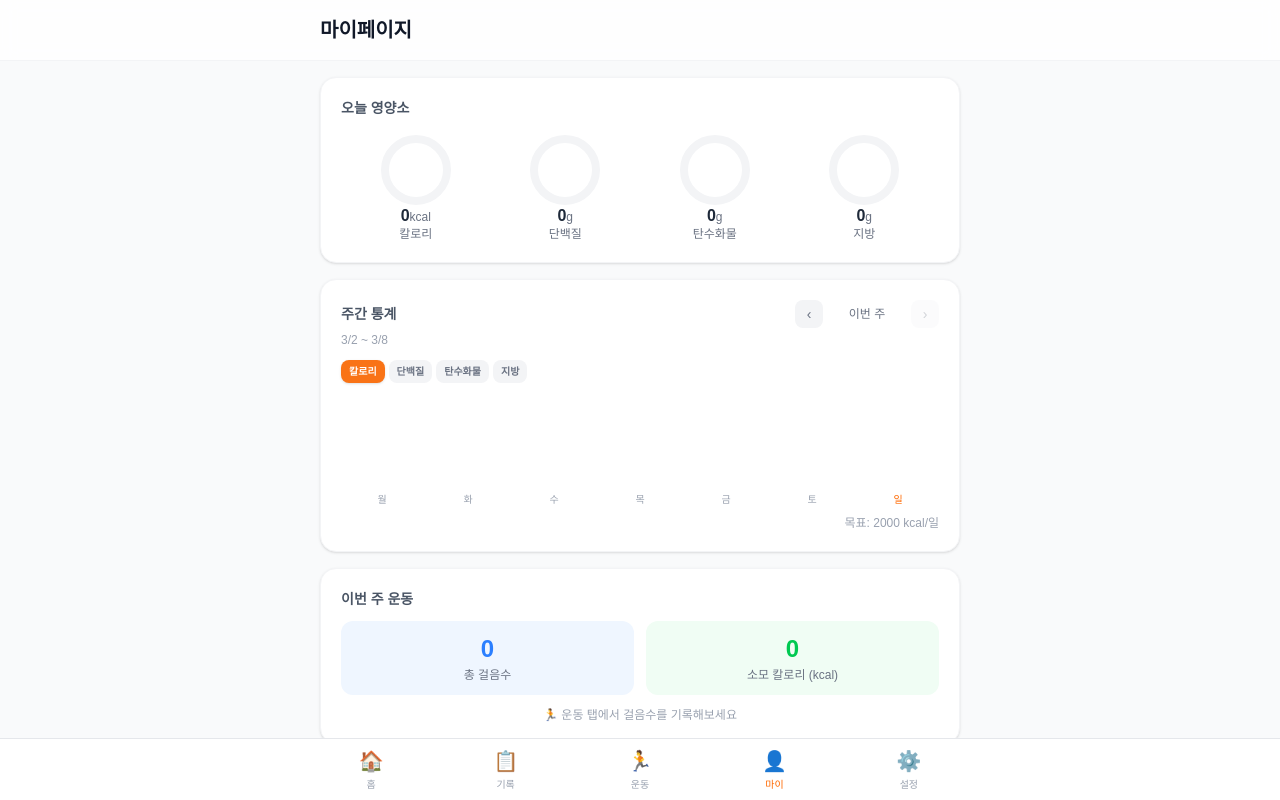
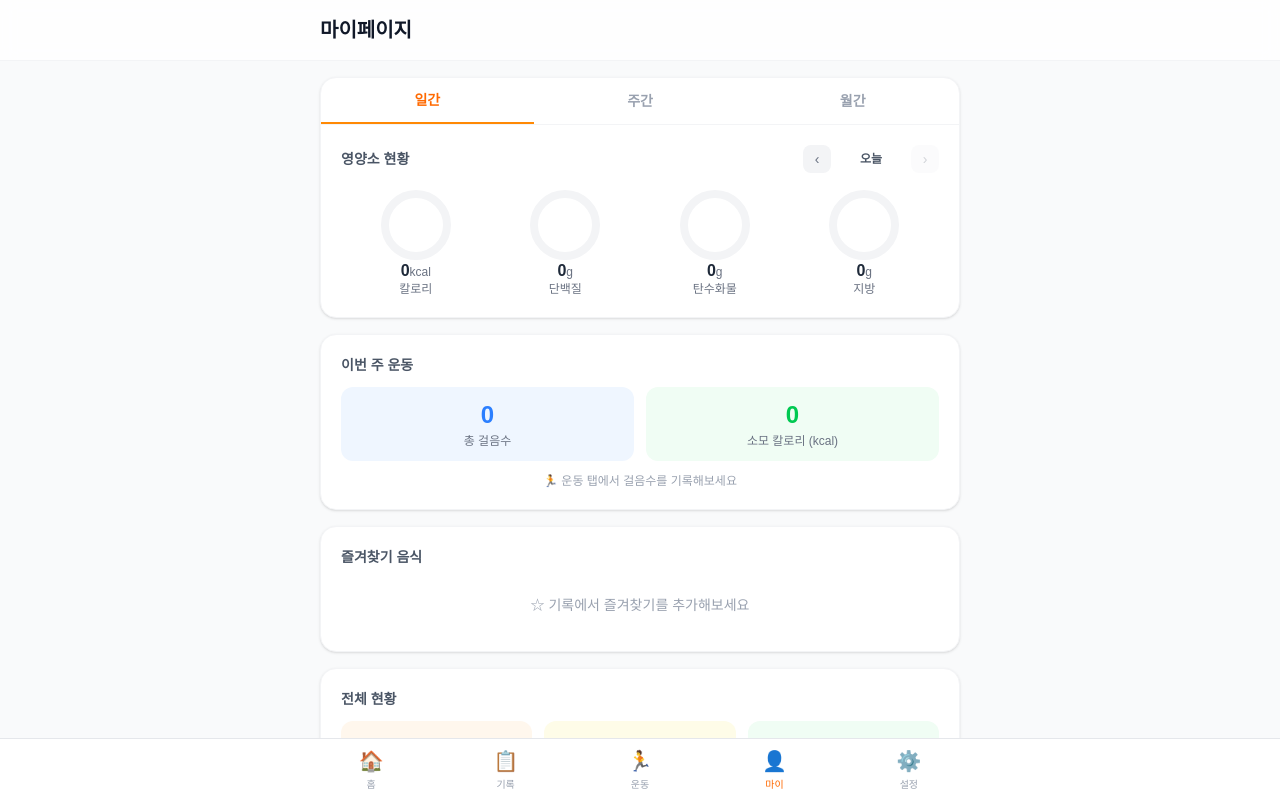
Before and after one commit to crepasgroup/foodscan, a Next.js app: page /mypage in a window 1280 px wide. Shown: the top 800 px of the page. Built offline with nearby package versions, Linux system fonts and the light colour scheme.

Commit message:
마이페이지: 일간/주간/월간 탭 + 화살표 네비게이션 추가

```diff
--- a/app/mypage/page.tsx
+++ b/app/mypage/page.tsx
@@ -1,12 +1,12 @@
 "use client";
 
-import { useState } from "react";
+import { useState, useMemo } from "react";
 import { useApp } from "../context/AppContext";
 import { useDailyStats, getLocalDateStr } from "../hooks/useDailyStats";
 import NutrientRing from "../components/NutrientRing";
 
 const WEEKDAY = ["일", "월", "화", "수", "목", "금", "토"];
-
+type ViewMode = "day" | "week" | "month";
 type StatKey = "calories" | "protein" | "carbs" | "fat";
 
 const STAT_OPTIONS: { key: StatKey; label: string; unit: string; color: string; barColor: string }[] = [
@@ -16,32 +16,112 @@ const STAT_OPTIONS: { key: StatKey; label: string; unit: string; color: string;
   { key: "fat", label: "지방", unit: "g", color: "#f43f5e", barColor: "bg-rose-400" },
 ];
 
+function NavArrows({
+  onPrev, onNext, disableNext, label,
+}: { onPrev: () => void; onNext: () => void; disableNext: boolean; label: string }) {
+  return (
+    <div className="flex items-center gap-1">
+      <button onClick={onPrev} className="w-7 h-7 flex items-center justify-center rounded-lg bg-gray-100 text-gray-500 hover:bg-gray-200 text-sm transition-colors">‹</button>
+      <span className="text-xs text-gray-600 min-w-[72px] text-center font-semibold">{label}</span>
+      <button onClick={onNext} disabled={disableNext} className="w-7 h-7 flex items-center justify-center rounded-lg bg-gray-100 text-gray-500 hover:bg-gray-200 text-sm transition-colors disabled:opacity-30">›</button>
+    </div>
+  );
+}
+
 export default function MyPage() {
   const { history, favorites, removeFavorite, settings, exerciseRecords } = useApp();
+  const [viewMode, setViewMode] = useState<ViewMode>("day");
+  const [dayOffset, setDayOffset] = useState(0);
+  const [weekOffset, setWeekOffset] = useState(0);
+  const [monthOffset, setMonthOffset] = useState(0);
   const [weekStat, setWeekStat] = useState<StatKey>("calories");
-  const [weekOffset, setWeekOffset] = useState(0);
 
-  const { todayTotals, weeklyData, weekRangeLabel } = useDailyStats(history, weekOffset);
   const goals = settings.goals;
   const weight = settings.weight ?? 65;
+  const today = getLocalDateStr();
+
+  // ── 일간 ──
+  const selectedDate = useMemo(() => {
+    const d = new Date();
+    d.setDate(d.getDate() + dayOffset);
+    return getLocalDateStr(d);
+  }, [dayOffset]);
+
+  const dayLabel = useMemo(() => {
+    if (dayOffset === 0) return "오늘";
+    if (dayOffset === -1) return "어제";
+    const [, m, d] = selectedDate.split("-");
+    return `${parseInt(m)}/${parseInt(d)}`;
+  }, [dayOffset, selectedDate]);
+
+  const dayTotals = useMemo(() => {
+    return history
+      .filter((r) => r.date === selectedDate)
+      .reduce(
+        (acc, r) => ({
+          calories: acc.calories + r.nutrition.nutrition.calories - (r.leftoverCalories || 0),
+          protein: acc.protein + r.nutrition.nutrition.protein,
+          carbs: acc.carbs + r.nutrition.nutrition.carbs,
+          fat: acc.fat + r.nutrition.nutrition.fat,
+        }),
+        { calories: 0, protein: 0, carbs: 0, fat: 0 }
+      );
+  }, [history, selectedDate]);
+
+  // ── 주간 ──
+  const { weeklyData, weekRangeLabel } = useDailyStats(history, weekOffset);
+  const weekLabel = weekOffset === 0 ? "이번 주" : weekOffset === -1 ? "지난 주" : `${Math.abs(weekOffset)}주 전`;
 
   const activeStat = STAT_OPTIONS.find((s) => s.key === weekStat)!;
+  const getStatVal = (d: { calories: number; protein: number; carbs: number; fat: number }) =>
+    weekStat === "calories" ? d.calories : weekStat === "protein" ? d.protein : weekStat === "carbs" ? d.carbs : d.fat;
+  const maxWeekVal = Math.max(...weeklyData.map(getStatVal), goals[weekStat === "calories" ? "calories" : weekStat]);
 
-  const weekGoalValue = goals[weekStat === "calories" ? "calories" : weekStat];
-  const getStatVal = (d: { date: string; calories: number; protein: number; carbs: number; fat: number }) =>
-    weekStat === "calories" ? d.calories : weekStat === "protein" ? d.protein : weekStat === "carbs" ? d.carbs : d.fat;
-  const maxWeekVal = Math.max(...weeklyData.map(getStatVal), weekGoalValue);
+  const weekTotals = useMemo(() =>
+    weeklyData.reduce((s, d) => ({ calories: s.calories + d.calories, protein: s.protein + d.protein, carbs: s.carbs + d.carbs, fat: s.fat + d.fat }),
+      { calories: 0, protein: 0, carbs: 0, fat: 0 }), [weeklyData]);
 
-  // 주간 운동 합계
   const weekExercise = weeklyData.reduce((sum, d) => {
     const ex = exerciseRecords.find((r) => r.date === d.date);
-    return {
-      steps: sum.steps + (ex?.steps || 0),
-      calories: sum.calories + (ex?.caloriesBurned || 0),
-    };
+    return { steps: sum.steps + (ex?.steps || 0), calories: sum.calories + (ex?.caloriesBurned || 0) };
   }, { steps: 0, calories: 0 });
 
-  const today = getLocalDateStr();
+  // ── 월간 ──
+  const monthlyData = useMemo(() => {
+    const now = new Date();
+    const target = new Date(now.getFullYear(), now.getMonth() + monthOffset, 1);
+    const y = target.getFullYear();
+    const m = target.getMonth();
+    const days = new Date(y, m + 1, 0).getDate();
+    return Array.from({ length: days }, (_, i) => {
+      const d = new Date(y, m, i + 1);
+      const dateStr = getLocalDateStr(d);
+      const recs = history.filter((r) => r.date === dateStr);
+      return recs.reduce(
+        (sum, r) => ({
+          ...sum,
+          calories: sum.calories + r.nutrition.nutrition.calories - (r.leftoverCalories || 0),
+          protein: sum.protein + r.nutrition.nutrition.protein,
+          carbs: sum.carbs + r.nutrition.nutrition.carbs,
+          fat: sum.fat + r.nutrition.nutrition.fat,
+        }),
+        { date: dateStr, day: i + 1, calories: 0, protein: 0, carbs: 0, fat: 0 }
+      );
+    });
+  }, [history, monthOffset]);
+
+  const monthLabel = useMemo(() => {
+    const now = new Date();
+    const d = new Date(now.getFullYear(), now.getMonth() + monthOffset, 1);
+    if (monthOffset === 0) return "이번 달";
+    return `${d.getFullYear()}년 ${d.getMonth() + 1}월`;
+  }, [monthOffset]);
+
+  const monthTotals = useMemo(() =>
+    monthlyData.reduce((s, d) => ({ calories: s.calories + d.calories, protein: s.protein + d.protein, carbs: s.carbs + d.carbs, fat: s.fat + d.fat }),
+      { calories: 0, protein: 0, carbs: 0, fat: 0 }), [monthlyData]);
+
+  const maxMonthVal = Math.max(...monthlyData.map(getStatVal), 1);
 
   return (
     <main className="min-h-screen bg-gray-50">
@@ -54,84 +134,82 @@ export default function MyPage() {
       </header>
 
       <div className="max-w-2xl mx-auto px-4 py-4 space-y-4">
-        {/* 오늘 현황 */}
-        <section className="bg-white rounded-2xl p-5 shadow-sm border border-gray-100">
-          <h2 className="text-sm font-semibold text-gray-600 mb-4">오늘 영양소</h2>
+
+        {/* 영양소 현황 통합 섹션 */}
+        <section className="bg-white rounded-2xl shadow-sm border border-gray-100 overflow-hidden">
+          {/* 탭 */}
+          <div className="flex border-b border-gray-100">
+            {(["day", "week", "month"] as ViewMode[]).map((mode) => (
+              <button
+                key={mode}
+                onClick={() => setViewMode(mode)}
+                className={`flex-1 py-3 text-sm font-semibold transition-colors ${
+                  viewMode === mode
+                    ? "text-orange-500 border-b-2 border-orange-400"
+                    : "text-gray-400 hover:text-gray-600"
+                }`}
+              >
+                {mode === "day" ? "일간" : mode === "week" ? "주간" : "월간"}
+              </button>
+            ))}
+          </div>
+
+          <div className="p-5">
+            {/* 네비게이션 */}
+            <div className="flex items-center justify-between mb-4">
+              <h2 className="text-sm font-semibold text-gray-600">영양소 현황</h2>
+              {viewMode === "day" && (
+                <NavArrows
+                  onPrev={() => setDayOffset((o) => o - 1)}
+                  onNext={() => setDayOffset((o) => Math.min(o + 1, 0))}
+                  disableNext={dayOffset === 0}
+                  label={dayLabel}
+                />
+              )}
+              {viewMode === "week" && (
+                <NavArrows
+                  onPrev={() => setWeekOffset((o) => o - 1)}
+                  onNext={() => setWeekOffset((o) => Math.min(o + 1, 0))}
+                  disableNext={weekOffset === 0}
+                  label={weekLabel}
+                />
+              )}
+              {viewMode === "month" && (
+                <NavArrows
+                  onPrev={() => setMonthOffset((o) => o - 1)}
+                  onNext={() => setMonthOffset((o) => Math.min(o + 1, 0))}
+                  disableNext={monthOffset === 0}
+                  label={monthLabel}
+                />
+              )}
+            </div>
+
+            {/* 일간 뷰 */}
+            {viewMode === "day" && (
               <div className="flex justify-around">
-            <NutrientRing
-              value={todayTotals.calories}
-              max={goals.calories}
-              label="칼로리"
-              unit="kcal"
-              color="#f97316"
-            />
-            <NutrientRing
-              value={todayTotals.protein}
-              max={goals.protein}
-              label="단백질"
-              unit="g"
-              color="#3b82f6"
-            />
-            <NutrientRing
-              value={todayTotals.carbs}
-              max={goals.carbs}
-              label="탄수화물"
-              unit="g"
-              color="#f59e0b"
-            />
-            <NutrientRing
-              value={todayTotals.fat}
-              max={goals.fat}
-              label="지방"
-              unit="g"
-              color="#f43f5e"
-            />
+                <NutrientRing value={dayTotals.calories} max={goals.calories} label="칼로리" unit="kcal" color="#f97316" />
+                <NutrientRing value={dayTotals.protein} max={goals.protein} label="단백질" unit="g" color="#3b82f6" />
+                <NutrientRing value={dayTotals.carbs} max={goals.carbs} label="탄수화물" unit="g" color="#f59e0b" />
+                <NutrientRing value={dayTotals.fat} max={goals.fat} label="지방" unit="g" color="#f43f5e" />
               </div>
-        </section>
+            )}
 
-        {/* 주간 차트 */}
-        <section className="bg-white rounded-2xl p-5 shadow-sm border border-gray-100">
-          {/* 헤더: 주간 네비게이션 */}
-          <div className="flex items-center justify-between mb-1">
-            <h2 className="text-sm font-semibold text-gray-600">주간 통계</h2>
-            <div className="flex items-center gap-1">
-              <button
-                onClick={() => setWeekOffset((o) => o - 1)}
-                className="w-7 h-7 flex items-center justify-center rounded-lg bg-gray-100 text-gray-500 hover:bg-gray-200 text-sm transition-colors"
-              >
-                ‹
-              </button>
-              <span className="text-xs text-gray-500 min-w-[80px] text-center font-medium">
-                {weekOffset === 0 ? "이번 주" : weekOffset === -1 ? "지난 주" : `${Math.abs(weekOffset)}주 전`}
-              </span>
-              <button
-                onClick={() => setWeekOffset((o) => Math.min(o + 1, 0))}
-                disabled={weekOffset === 0}
-                className="w-7 h-7 flex items-center justify-center rounded-lg bg-gray-100 text-gray-500 hover:bg-gray-200 text-sm transition-colors disabled:opacity-30"
-              >
-                ›
-              </button>
-            </div>
-          </div>
+            {/* 주간 뷰 */}
+            {viewMode === "week" && (
+              <>
                 <p className="text-xs text-gray-400 mb-3">{weekRangeLabel}</p>
-          {/* 영양소 선택 탭 */}
+                {/* 영양소 탭 */}
                 <div className="flex gap-1 mb-3">
                   {STAT_OPTIONS.map((s) => (
-              <button
-                key={s.key}
-                onClick={() => setWeekStat(s.key)}
-                className={`text-[10px] font-semibold px-2 py-1 rounded-lg transition-all ${
-                  weekStat === s.key
-                    ? "text-white shadow-sm"
-                    : "bg-gray-100 text-gray-500 hover:bg-gray-200"
-                }`}
-                style={weekStat === s.key ? { backgroundColor: s.color } : {}}
-              >
+                    <button key={s.key} onClick={() => setWeekStat(s.key)}
+                      className={`text-[10px] font-semibold px-2 py-1 rounded-lg transition-all ${weekStat === s.key ? "text-white shadow-sm" : "bg-gray-100 text-gray-500"}`}
+                      style={weekStat === s.key ? { backgroundColor: s.color } : {}}>
                       {s.label}
                     </button>
                   ))}
                 </div>
-          <div className="flex items-end justify-between gap-1 h-28">
+                {/* 바 차트 */}
+                <div className="flex items-end justify-between gap-1 h-24">
                   {weeklyData.map((d) => {
                     const val = getStatVal(d);
                     const pct = maxWeekVal > 0 ? (val / maxWeekVal) * 100 : 0;
@@ -139,54 +217,100 @@ export default function MyPage() {
                     const dow = WEEKDAY[new Date(d.date + "T12:00:00").getDay()];
                     return (
                       <div key={d.date} className="flex-1 flex flex-col items-center gap-1">
-                  <span className="text-[9px] text-gray-400">
-                    {val > 0 ? val : ""}
-                  </span>
-                  <div className="w-full flex items-end justify-center" style={{ height: "72px" }}>
-                    <div
-                      className={`w-full rounded-t-md transition-all duration-700 ${
-                        isToday ? activeStat.barColor : activeStat.barColor + "/40"
-                      }`}
-                      style={{ height: `${Math.max(pct, val > 0 ? 4 : 0)}%` }}
-                    />
+                        <span className="text-[9px] text-gray-400">{val > 0 ? val : ""}</span>
+                        <div className="w-full flex items-end justify-center" style={{ height: "60px" }}>
+                          <div className={`w-full rounded-t-md transition-all duration-700 ${isToday ? activeStat.barColor : activeStat.barColor + "/40"}`}
+                            style={{ height: `${Math.max(pct, val > 0 ? 4 : 0)}%` }} />
                         </div>
-                  <span className={`text-[10px] font-medium ${isToday ? "text-orange-500" : "text-gray-400"}`}>
-                    {dow}
-                  </span>
+                        <span className={`text-[10px] font-medium ${isToday ? "text-orange-500" : "text-gray-400"}`}>{dow}</span>
                       </div>
                     );
                   })}
                 </div>
-          <p className="text-xs text-gray-400 mt-2 text-right">
-            목표: {weekGoalValue} {activeStat.unit}/일
-          </p>
+                {/* 주간 합계 링 */}
+                <div className="mt-4 flex justify-around">
+                  <NutrientRing value={weekTotals.calories} max={goals.calories * 7} label="칼로리" unit="kcal" color="#f97316" />
+                  <NutrientRing value={weekTotals.protein} max={goals.protein * 7} label="단백질" unit="g" color="#3b82f6" />
+                  <NutrientRing value={weekTotals.carbs} max={goals.carbs * 7} label="탄수화물" unit="g" color="#f59e0b" />
+                  <NutrientRing value={weekTotals.fat} max={goals.fat * 7} label="지방" unit="g" color="#f43f5e" />
+                </div>
+                <p className="text-xs text-gray-400 mt-2 text-right">목표 대비 주간 합계</p>
+              </>
+            )}
+
+            {/* 월간 뷰 */}
+            {viewMode === "month" && (
+              <>
+                {/* 영양소 탭 */}
+                <div className="flex gap-1 mb-3">
+                  {STAT_OPTIONS.map((s) => (
+                    <button key={s.key} onClick={() => setWeekStat(s.key)}
+                      className={`text-[10px] font-semibold px-2 py-1 rounded-lg transition-all ${weekStat === s.key ? "text-white shadow-sm" : "bg-gray-100 text-gray-500"}`}
+                      style={weekStat === s.key ? { backgroundColor: s.color } : {}}>
+                      {s.label}
+                    </button>
+                  ))}
+                </div>
+                {/* 월간 바 차트 */}
+                <div className="flex items-end justify-between gap-px h-20">
+                  {monthlyData.map((d) => {
+                    const val = getStatVal(d);
+                    const pct = maxMonthVal > 0 ? (val / maxMonthVal) * 100 : 0;
+                    const isToday = d.date === today;
+                    return (
+                      <div key={d.date} className="flex-1 flex flex-col items-end justify-end" style={{ height: "80px" }}>
+                        <div className={`w-full rounded-t-sm transition-all duration-500 ${isToday ? activeStat.barColor : activeStat.barColor + "/50"}`}
+                          style={{ height: `${Math.max(pct, val > 0 ? 4 : 0)}%` }} />
+                      </div>
+                    );
+                  })}
+                </div>
+                {/* 날짜 레이블 (1, 10, 20, 말일만) */}
+                <div className="flex justify-between text-[9px] text-gray-400 mt-1 px-0.5">
+                  <span>1일</span>
+                  <span>10일</span>
+                  <span>20일</span>
+                  <span>{monthlyData.length}일</span>
+                </div>
+                {/* 월간 합계 */}
+                <div className="mt-4 grid grid-cols-4 gap-2">
+                  {[
+                    { label: "칼로리", value: monthTotals.calories, unit: "kcal", color: "text-orange-500" },
+                    { label: "단백질", value: monthTotals.protein, unit: "g", color: "text-blue-500" },
+                    { label: "탄수화물", value: monthTotals.carbs, unit: "g", color: "text-amber-500" },
+                    { label: "지방", value: monthTotals.fat, unit: "g", color: "text-rose-500" },
+                  ].map((s) => (
+                    <div key={s.label} className="bg-gray-50 rounded-xl p-2 text-center">
+                      <p className={`text-sm font-extrabold ${s.color}`}>{s.value.toLocaleString()}</p>
+                      <p className="text-[9px] text-gray-400 mt-0.5">{s.label}</p>
+                      <p className="text-[9px] text-gray-300">{s.unit}</p>
+                    </div>
+                  ))}
+                </div>
+                <p className="text-xs text-gray-400 mt-2 text-right">월간 합계</p>
+              </>
+            )}
+          </div>
         </section>
 
-        {/* 이번주 운동 섹션 */}
+        {/* 운동 현황 (주간 기준) */}
         <section className="bg-white rounded-2xl p-5 shadow-sm border border-gray-100">
           <h2 className="text-sm font-semibold text-gray-600 mb-3">
             {weekOffset === 0 ? "이번 주 운동" : weekOffset === -1 ? "지난 주 운동" : `${Math.abs(weekOffset)}주 전 운동`}
           </h2>
           <div className="grid grid-cols-2 gap-3">
             <div className="bg-blue-50 rounded-xl p-3 text-center">
-              <p className="text-2xl font-extrabold text-blue-500">
-                {weekExercise.steps.toLocaleString()}
-              </p>
+              <p className="text-2xl font-extrabold text-blue-500">{weekExercise.steps.toLocaleString()}</p>
               <p className="text-xs text-gray-500 mt-0.5">총 걸음수</p>
             </div>
             <div className="bg-green-50 rounded-xl p-3 text-center">
-              <p className="text-2xl font-extrabold text-green-500">
-                {weekExercise.calories}
-              </p>
+              <p className="text-2xl font-extrabold text-green-500">{weekExercise.calories}</p>
               <p className="text-xs text-gray-500 mt-0.5">소모 칼로리 (kcal)</p>
             </div>
           </div>
           {weekExercise.steps === 0 && (
-            <p className="text-xs text-gray-400 text-center mt-3">
-              🏃 운동 탭에서 걸음수를 기록해보세요
-            </p>
+            <p className="text-xs text-gray-400 text-center mt-3">🏃 운동 탭에서 걸음수를 기록해보세요</p>
           )}
-          {/* 일별 걸음수 바 */}
           {weekExercise.steps > 0 && (
             <div className="mt-3 flex items-end justify-between gap-1 h-16">
               {weeklyData.map((d) => {
@@ -199,16 +323,10 @@ export default function MyPage() {
                 return (
                   <div key={d.date} className="flex-1 flex flex-col items-center gap-1">
                     <div className="w-full flex items-end justify-center" style={{ height: "40px" }}>
-                      <div
-                        className={`w-full rounded-t-md transition-all duration-700 ${
-                          isToday ? "bg-blue-400" : "bg-blue-200"
-                        }`}
-                        style={{ height: `${Math.max(pct, steps > 0 ? 4 : 0)}%` }}
-                      />
+                      <div className={`w-full rounded-t-md transition-all duration-700 ${isToday ? "bg-blue-400" : "bg-blue-200"}`}
+                        style={{ height: `${Math.max(pct, steps > 0 ? 4 : 0)}%` }} />
                     </div>
-                    <span className={`text-[10px] font-medium ${isToday ? "text-blue-500" : "text-gray-400"}`}>
-                      {dow}
-                    </span>
+                    <span className={`text-[10px] font-medium ${isToday ? "text-blue-500" : "text-gray-400"}`}>{dow}</span>
                   </div>
                 );
               })}
@@ -220,30 +338,18 @@ export default function MyPage() {
         <section className="bg-white rounded-2xl p-5 shadow-sm border border-gray-100">
           <h2 className="text-sm font-semibold text-gray-600 mb-3">즐겨찾기 음식</h2>
           {favorites.length === 0 ? (
-            <p className="text-sm text-gray-400 text-center py-4">
-              ☆ 기록에서 즐겨찾기를 추가해보세요
-            </p>
+            <p className="text-sm text-gray-400 text-center py-4">☆ 기록에서 즐겨찾기를 추가해보세요</p>
           ) : (
             <div className="space-y-2">
               {favorites.map((f) => (
-                <div
-                  key={f.id}
-                  className="flex items-center justify-between py-2 border-b border-gray-50 last:border-0"
-                >
+                <div key={f.id} className="flex items-center justify-between py-2 border-b border-gray-50 last:border-0">
                   <div>
                     <p className="font-medium text-gray-800 text-sm">{f.name}</p>
                     <p className="text-xs text-gray-400">{f.servingSize}</p>
                   </div>
                   <div className="flex items-center gap-3">
-                    <span className="text-sm font-bold text-orange-500">
-                      {f.nutrition.calories} kcal
-                    </span>
-                    <button
-                      onClick={() => removeFavorite(f.id)}
-                      className="text-gray-300 hover:text-red-400 transition-colors"
-                    >
-                      ✕
-                    </button>
+                    <span className="text-sm font-bold text-orange-500">{f.nutrition.calories} kcal</span>
+                    <button onClick={() => removeFavorite(f.id)} className="text-gray-300 hover:text-red-400 transition-colors">✕</button>
                   </div>
                 </div>
               ))}
@@ -251,7 +357,7 @@ export default function MyPage() {
           )}
         </section>
 
-        {/* 간단 요약 */}
+        {/* 전체 현황 */}
         <section className="bg-white rounded-2xl p-5 shadow-sm border border-gray-100">
           <h2 className="text-sm font-semibold text-gray-600 mb-3">전체 현황</h2>
           <div className="grid grid-cols-3 gap-3">
@@ -264,15 +370,10 @@ export default function MyPage() {
               <p className="text-xs text-gray-500 mt-0.5">즐겨찾기</p>
             </div>
             <div className="bg-green-50 rounded-xl p-3 text-center">
-              <p className="text-2xl font-extrabold text-green-500">
-                {weeklyData.filter((d) => d.calories > 0).length}
-              </p>
-              <p className="text-xs text-gray-500 mt-0.5">
-                {weekOffset === 0 ? "이번주 기록일" : "해당주 기록일"}
-              </p>
+              <p className="text-2xl font-extrabold text-green-500">{monthlyData.filter((d) => d.calories > 0).length}</p>
+              <p className="text-xs text-gray-500 mt-0.5">이달 기록일</p>
             </div>
           </div>
-          {/* 신체 정보 표시 */}
           {(settings.height || settings.weight) && (
             <div className="mt-3 flex gap-3">
               {settings.height && (
```
Lines whose indentation alone changed are shown as unchanged.
